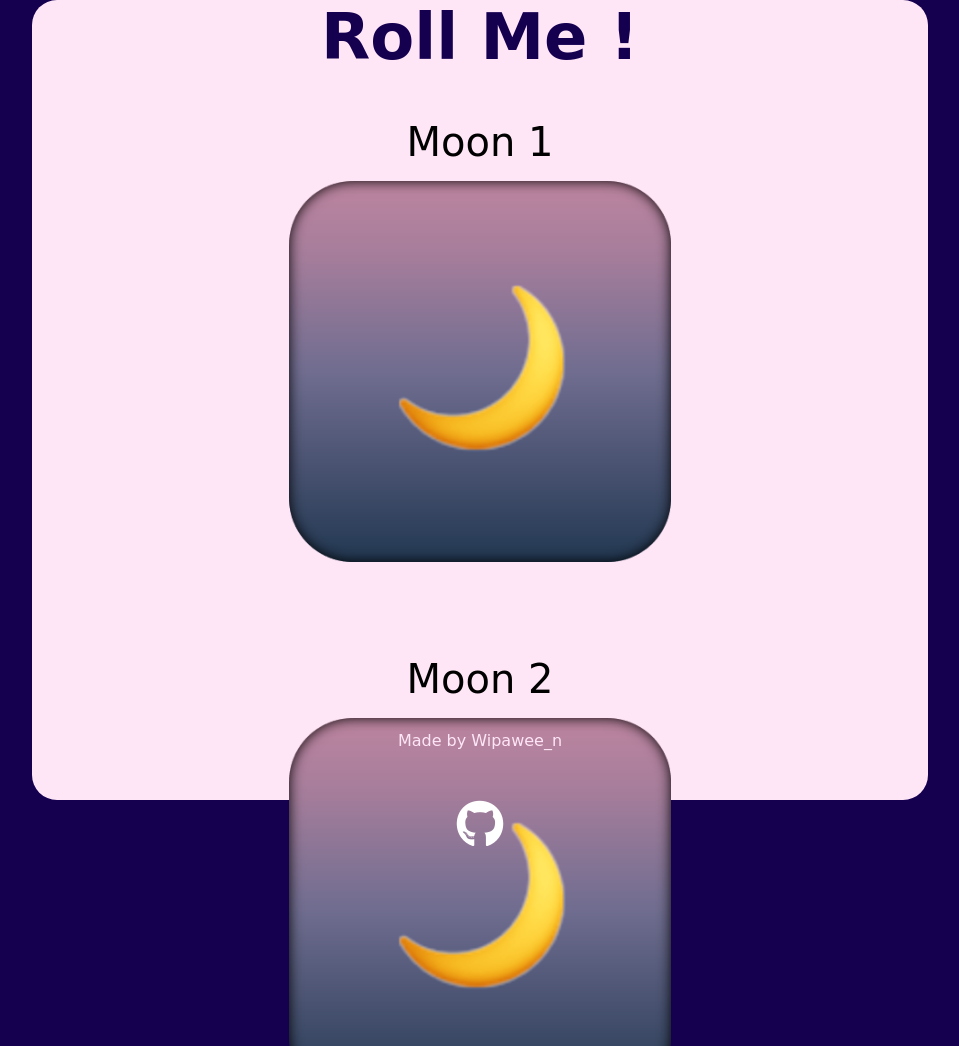
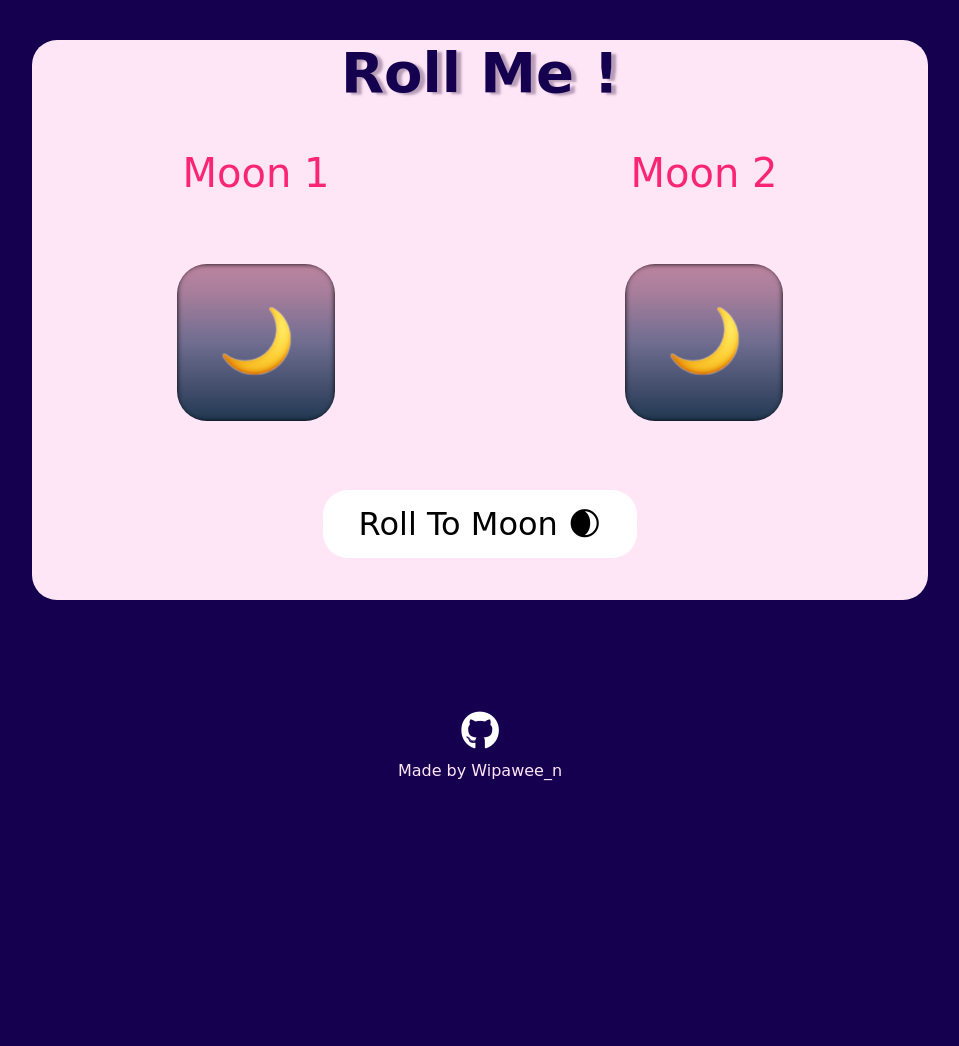
Before and after one commit to wipaweenan/DiceDice, a plain HTML site: page index.html in a window 1280 px wide. Shown: the top 1046 px of the page, without its empty margins (160-1119 px from the left). After the commit the page ends 800 px from the top, so only its background shows below. Drawn offline with Linux system fonts and the light colour scheme; a web font is replaced by a local one.

Commit message:
Add files via upload

```diff
--- a/css/styles.css
+++ b/css/styles.css
@@ -1,57 +1,78 @@
 *{
  padding: 0;
  margin: 0;
- box-sizing: 0;
+ box-sizing: border-box;
  font-family: 'Rubik Bubbles', cursive;
 }
 body{
     display: flex;
     flex-direction: column;
-    justify-content: center;
     align-items: center;
     min-height: 100vh;
     background-color: #150050;
 }
 main{
 
+
+    padding-bottom: 2rem;
     width: 70%;
-    height: 50rem;
-    margin: auto;
+    min-height: 35rem;
+    margin: 2.5rem auto;
     text-align: center;
     background-color: #FFE6F7;
     border-radius: 25px;
+
+}
+.diceAll{
+    justify-content: center;
+    display: flex;
+
+
 }
 body h1{
+    text-shadow: 5px 2px 2.5px rgba(151, 124, 154,0.7);
     color: #150050;
     text-align: center;
-    font-size: 4rem;
+    font-size: 3.5rem;
 
 }
 p{
+    color: #FB2576;
     font-size: 2.5rem;
     padding-bottom: 1rem;
 }
 .diceL,.diceR{
-    display: inline-block;
+
     margin: 5%;
 }
 .phdiceL,.phdiceR{
-    width: 90%;
+    margin-top: 2rem;
+    width: 55%;
+    border-radius: 50px;
+    border-style:  dotted  ;
+    border-width: 20px;
+    border-color: rgba(21, 0, 80,0.0);
+
 }
 .icon{
-    position: relative;
+    scale: 90%;
+    position: fixed;
+    translate: -50% 0;
     cursor: pointer;
     color: #fff;
- margin-bottom: 3rem;
+    left: 50%;
+    bottom: 25px;
+    transition: 0.4s;
 }
 
 .name{
-   position: absolute;
-   bottom: 50px;
+   position:fixed;
+   bottom: 20px;
    color: #FFE6F7;
 }
 
 .btn{
+
 cursor: pointer;
 border-radius: 25px;
 border: none;
@@ -61,9 +82,19 @@ transition: 0.4s;
 background-color: #fff;
 }
 
+.win{
+
+border-color: rgba(21, 0, 80,0.8);
+
+}
 /* ----------- */
 .btn:hover{
 
 border: solid;
 box-shadow: 5px 8px 10px 0;
 }
+
+.icon:hover{
+color: #977c9a;
+
+}
--- a/index.html
+++ b/index.html
@@ -18,22 +18,24 @@
         <h1 id="title"> Roll Me !</h1>
     </div>
 
+ <div class="diceAll">
     <div class="diceL">
         <p class="PlayMoon1">Moon 1</p>
-        <img class="phdiceL"src="/img/dice1.png" alt="Dicedefault">
+        <img class="phdiceL "src="/img/dice1.png" alt="Dicedefault">
 
     </div>
 
     <div class="diceR">
         <p class="PlayMoon2">Moon 2</p>
-        <img class="phdiceR"src="/img/dice1.png" alt="Dicedefault">
+        <img class="phdiceR "src="/img/dice1.png" alt="Dicedefault">
 
     </div>
+    </div>
+
     <div class ="Rollbtn">
         <button type="button" class="btn" onclick="rollThedice()">
         Roll To Moon 🌒</button>
        </div>
-
 
     </main>
 
--- a/javascritp/index.js
+++ b/javascritp/index.js
@@ -8,6 +8,11 @@ function rollThedice() {
         var ranDomL = Math.floor(Math.random() * 6) + 1;
         var ranDomR = Math.floor(Math.random() * 6) + 1;
 
+    if(document.querySelector(".win")){
+        document.querySelector(".win").classList.remove("win");
+        }
+
+
         document.querySelector(".phdiceL").setAttribute("src",
             "/img/dice" + ranDomL + ".png");
 
@@ -15,13 +20,13 @@ function rollThedice() {
             "/img/dice" + ranDomR + ".png");
 
     if(ranDomL > ranDomR){
-        document.querySelector("h1").innerHTML = ("Moon 1 " + "You go to Thee Moon 🚀")
-
+        document.querySelector("h1").innerHTML = ("Moon 1 " + " You go to Thee Moon 🚀")
+        document.querySelector(".phdiceL").classList.add("win");
     }
 
     else if (ranDomL < ranDomR){
-        document.querySelector("h1").innerHTML =("Moon 2 "  +  "You go to Thee Moon 🚀" )
-
+        document.querySelector("h1").innerHTML =("Moon 2 "  +  " You go to Thee Moon 🚀" )
+        document.querySelector(".phdiceR").classList.add("win");
        }
 
     else {
```
